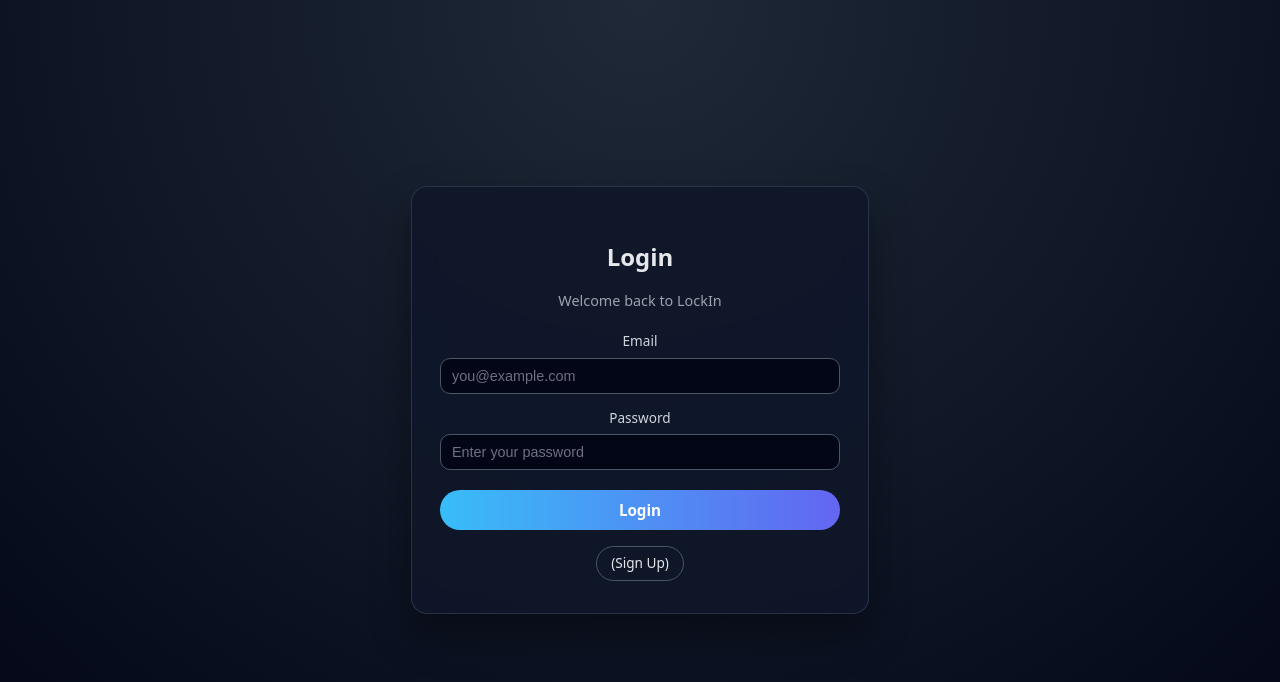
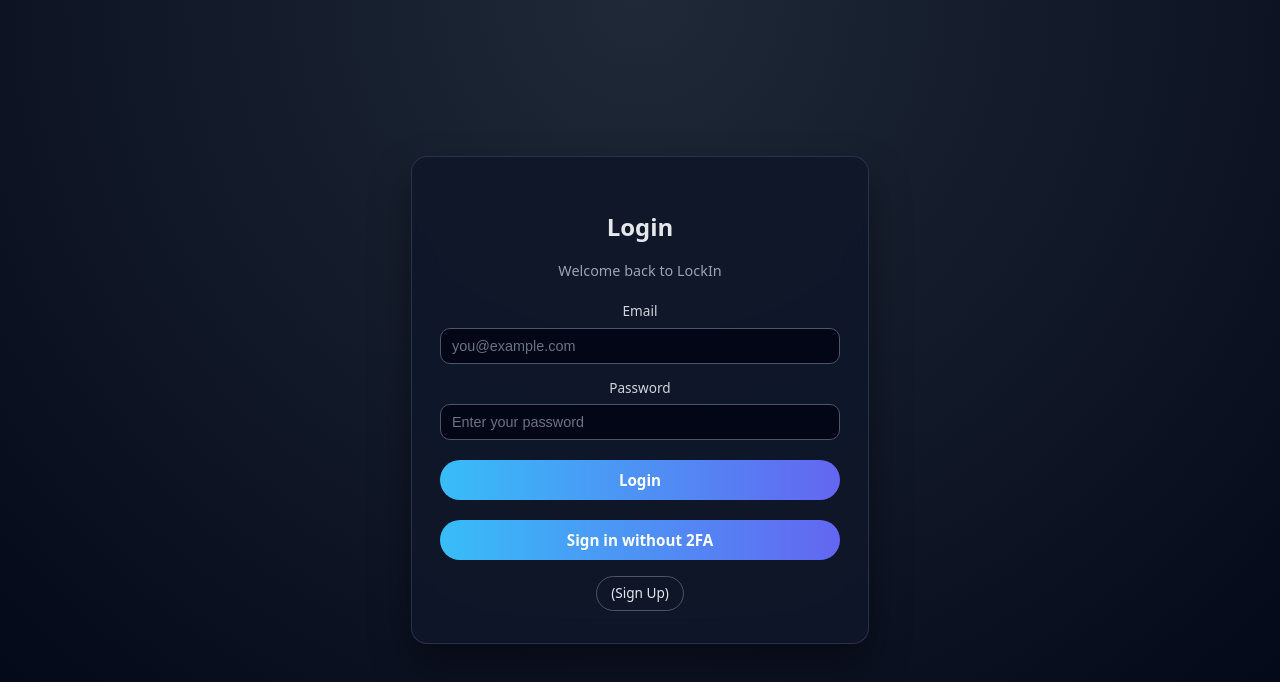
Before and after one commit to andreyg8479/Lock-In, a React app in the folder frontend/: page /Login in a window 1280 px wide. Shown: the top 682 px of the page. Built offline with nearby package versions, Linux system fonts and the light colour scheme; the HTML template or start-up script is replaced by a standard one.

Commit message:
added no 2FA login (for ease in debugging code)

```diff
--- a/frontend/src/Login.css
+++ b/frontend/src/Login.css
@@ -93,6 +93,29 @@
 	filter: brightness(0.98);
 }
 
+.auth-button-secondary {
+	margin-top: 0;
+	background: transparent;
+	border: 1px solid rgba(148, 163, 184, 0.45);
+	color: #cbd5e1;
+	font-weight: 500;
+}
+
+.auth-button-secondary:hover {
+	box-shadow: 0 8px 16px rgba(15, 23, 42, 0.6);
+	filter: none;
+	background: rgba(30, 41, 59, 0.6);
+	border-color: #64748b;
+	color: #f1f5f9;
+}
+
+.auth-button-secondary:disabled {
+	opacity: 0.55;
+	cursor: not-allowed;
+	transform: none;
+	box-shadow: none;
+}
+
 /* Link to Sign Up on the login page */
 .SignUp {
 	margin-top: 16px;
--- a/frontend/src/Login.tsx
+++ b/frontend/src/Login.tsx
@@ -23,16 +23,13 @@
 	const loginResultRef = useRef<{ vaultKey: CryptoKey } | null>(null);
 	const loginResponseRef = useRef<any>(null);
 
-	const handleRequestCode = async (event: React.FormEvent<HTMLFormElement>) => {
-		event.preventDefault();
-		if (!email || !password) return;
+	const verifyPasswordAgainstServer = async () => {
+		if (!email || !password) {
+			throw new Error("Email and password are required");
+		}
 
-		setLoading(true);
-		try {
-			// Step 1: Fetch crypto metadata from server
 		const response = await requestLogin({ email });
 
-			// Validate that all necessary crypto artifacts are present
 		const requiredFields = [
 			"kdf", "iterations", "salt", "cipher", "iv",
 			"aes_key_length", "gcm_iv_length", "wrapped_master_key", "version"
@@ -54,7 +51,6 @@
 			v: response.version
 		};
 
-			// Step 2: Attempt to unwrap the master key to verify password FIRST
 		const result = await handleLogin({
 			email: response.email,
 			username: response.username,
@@ -66,13 +62,41 @@
 			throw new Error(result.payload.errorMessage);
 		}
 
-			// Password is correct — store results for use after 2FA
-			loginResultRef.current = result.payload;
+		return { response, loginResult: result.payload };
+	};
+
+	const handleRequestCode = async (event: React.FormEvent<HTMLFormElement>) => {
+		event.preventDefault();
+		if (!email || !password) return;
+
+		setLoading(true);
+		try {
+			const { response, loginResult } = await verifyPasswordAgainstServer();
+
+			loginResultRef.current = loginResult;
 			loginResponseRef.current = response;
 
-			// Step 3: Only now send the 2FA code
 			await send2fa({ email });
 			setStep("2fa");
+		} catch (error: any) {
+			console.error("Login failed:", error);
+			alert(error.message || "Login failed");
+		} finally {
+			setLoading(false);
+		}
+	};
+
+	const handleLoginWithout2fa = async () => {
+		if (!email || !password) return;
+
+		setLoading(true);
+		try {
+			const { response, loginResult } = await verifyPasswordAgainstServer();
+
+			setUserId(response.id);
+			setVaultKey(loginResult.vaultKey);
+			setUsername(response.username);
+			navigate("/main");
 		} catch (error: any) {
 			console.error("Login failed:", error);
 			alert(error.message || "Login failed");
@@ -146,6 +170,14 @@
 					<button type="submit" className="auth-button" disabled={loading}>
 						{loading ? "Verifying..." : "Login"}
 					</button>
+					<button
+						type="button"
+						className="auth-button auth-button-secondary"
+						disabled={loading}
+						onClick={() => void handleLoginWithout2fa()}
+					>
+						Sign in without 2FA
+					</button>
 				</form>
 				)}
 
```
Lines whose indentation alone changed are shown as unchanged.
